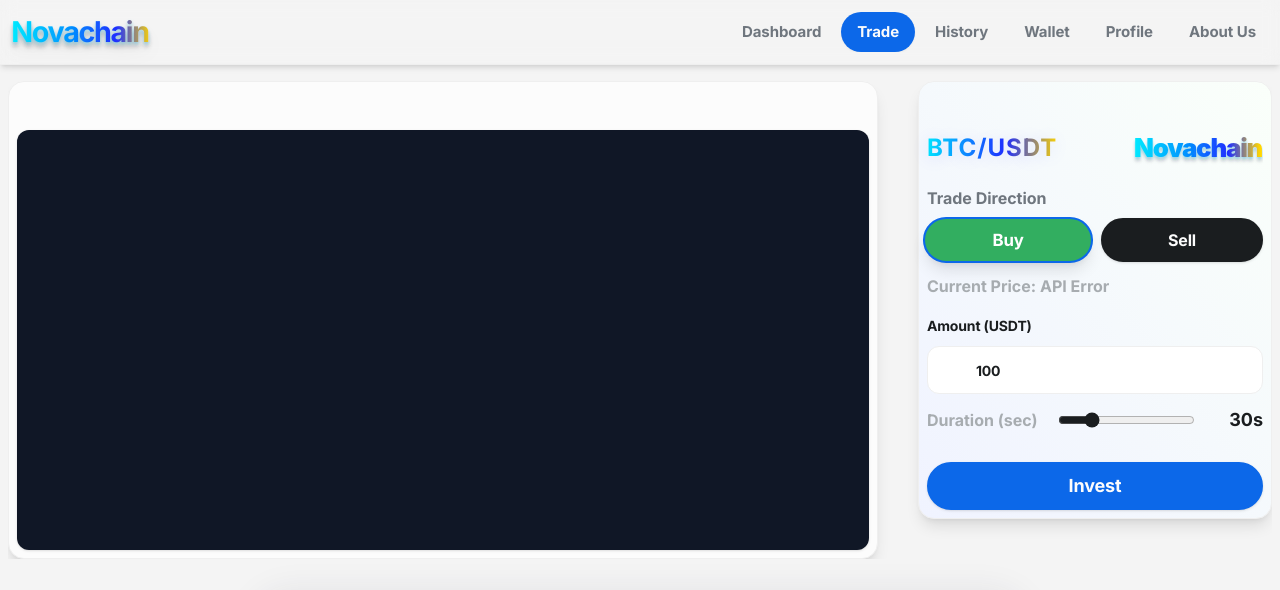
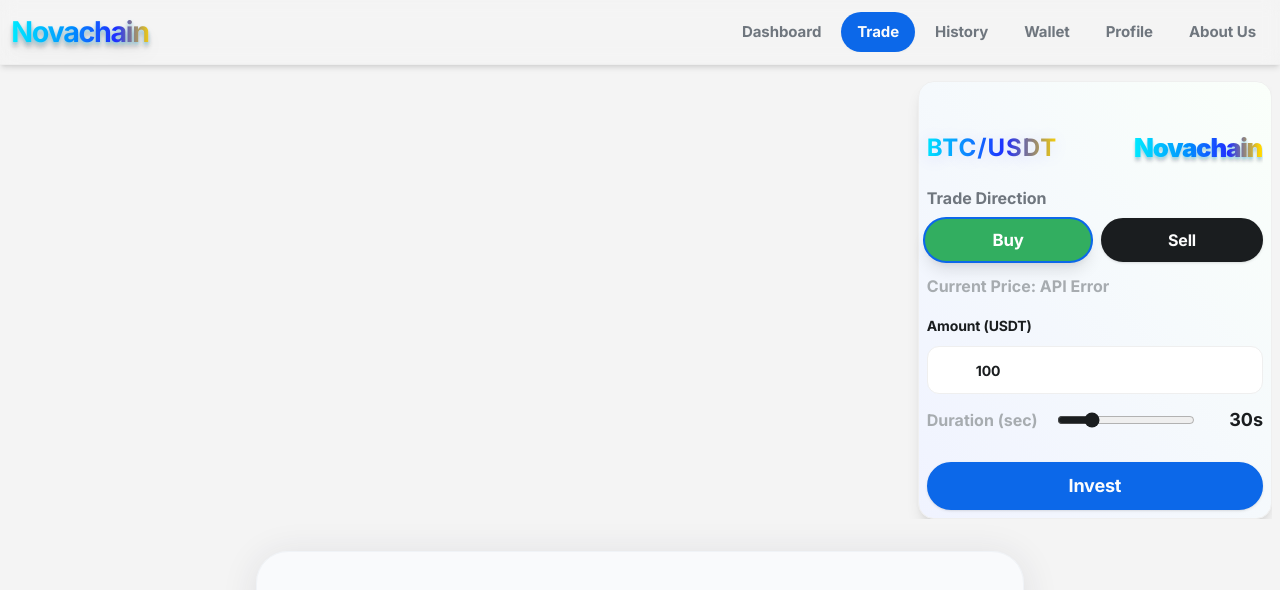
Before and after one commit to GarySPS/novachain-frontend, a React (Create React App) app: page /trade in a window 1280 px wide. Shown: the top 590 px of the page. Built offline with nearby package versions, Linux system fonts and the light colour scheme; no server answers.

Commit message:
Update background color to #101726 and minor TradePage.js tweaks

```diff
--- a/src/globals.css
+++ b/src/globals.css
@@ -112,9 +112,10 @@
 
 body {
   font-family: var(--font-inter), ui-sans-serif, system-ui, sans-serif;
-  background: var(--on-surface-1);
+  background: #101726 !important;
   color: var(--primary);
 }
+
 
 .no-scrollbar::-webkit-scrollbar {
   display: none;
--- a/src/pages/TradePage.js
+++ b/src/pages/TradePage.js
@@ -210,16 +210,11 @@ useEffect(() => {
       <div className="w-full max-w-[1300px] mx-auto flex flex-col lg:flex-row lg:items-start gap-7 lg:gap-10 overflow-x-hidden">
 
         {/* Chart */}
-        <Card
-  className="w-full lg:w-[70%] 2xl:w-[75%] p-0 rounded-2xl shadow-lg overflow-hidden mb-5 lg:mb-0 min-h-[420px] 2xl:min-h-[480px] border border-[#23283a]/60"
-  style={{ backgroundColor: "#101726", padding: "24px" }} // 24px = 1.5rem, adjust as you like
+        <div
+  className="w-full lg:w-[70%] 2xl:w-[75%] mb-5 lg:mb-0"
 >
-  <div
-    id="tradingview_btcusdt_chart"
-    className="w-full rounded-xl shadow"
-    style={{ height: "420px", background: "#101726" }}
-  />
-</Card>
+  <div id="tradingview_btcusdt_chart" className="w-full" style={{ height: "420px" }} />
+</div>
 
         {/* Trade box */}
         <Card className="w-full max-w-[410px] mx-auto px-4 py-6 rounded-2xl shadow-lg border border-[#f6e8ff]/80 bg-gradient-to-tr from-[#f0f3ff] to-[#fafffa] flex flex-col lg:w-[360px] 2xl:w-[360px]">
```
